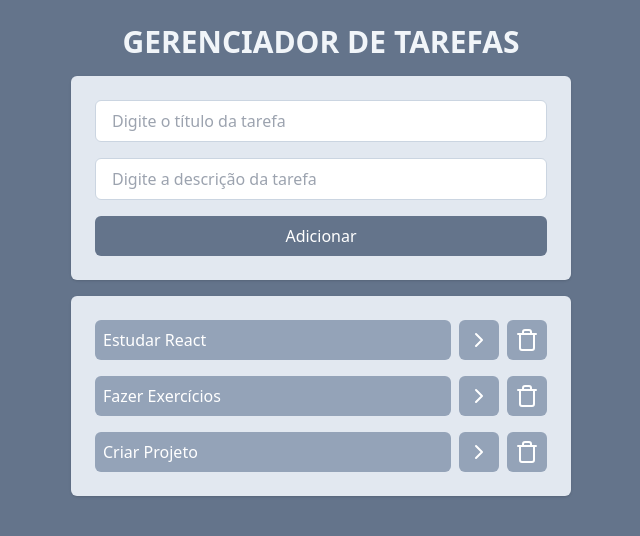
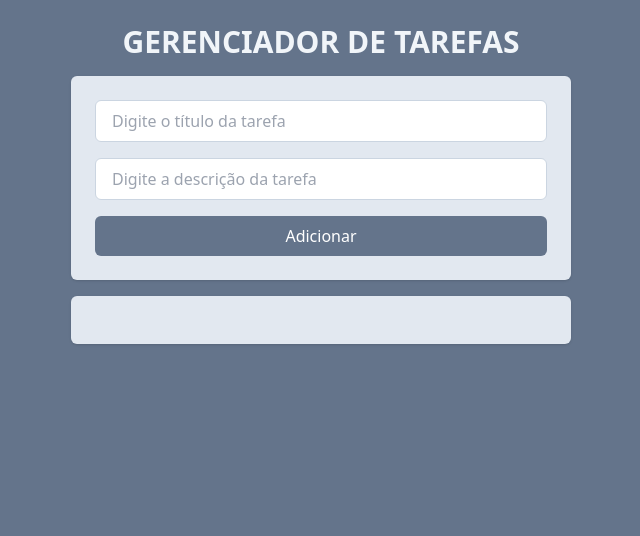
Before and after one commit to joaouggdmn/Gerenciador-de-tarefas, a React (Vite) app: page /home in a window 1280 px wide. Shown: the top 536 px of the page, without its empty margins (319-959 px from the left). Built offline with nearby package versions, Linux system fonts and the light colour scheme.

Commit message:
usando local storage para armazenar as tarefas

```diff
--- a/src/App.jsx
+++ b/src/App.jsx
@@ -1,32 +1,17 @@
-import { useState } from "react";
+import { useEffect, useState } from "react";
 import AddTask from "./components/AddTask";
 import Tasks from "./components/tasks";
 import { v4 } from "uuid";
 
 function App() {
-  const [tasks, setTasks] = useState([
-    {
-      id: 1,
-      title: "Estudar React",
-      description:
-        "Estudar os conceitos básicos de React, como componentes, props e estado.",
-      isCompleted: false,
-    },
-    {
-      id: 2,
-      title: "Fazer Exercícios",
-      description:
-        "Praticar os exercícios de React para reforçar o aprendizado.",
-      isCompleted: false,
-    },
-    {
-      id: 3,
-      title: "Criar Projeto",
-      description:
-        "Desenvolver um projeto simples utilizando React para aplicar os conhecimentos adquiridos.",
-      isCompleted: false,
-    },
-  ]);
+  const [tasks, setTasks] = useState(
+    JSON.parse(localStorage.getItem("tasks")) || []
+  );
+
+  useEffect(
+    () => localStorage.setItem("tasks", JSON.stringify(tasks)),
+    [tasks],
+  );
 
   //ATUALIZA O ESTADO DE UMA TAREFA
   function onTaskClick(taskId) {
```
